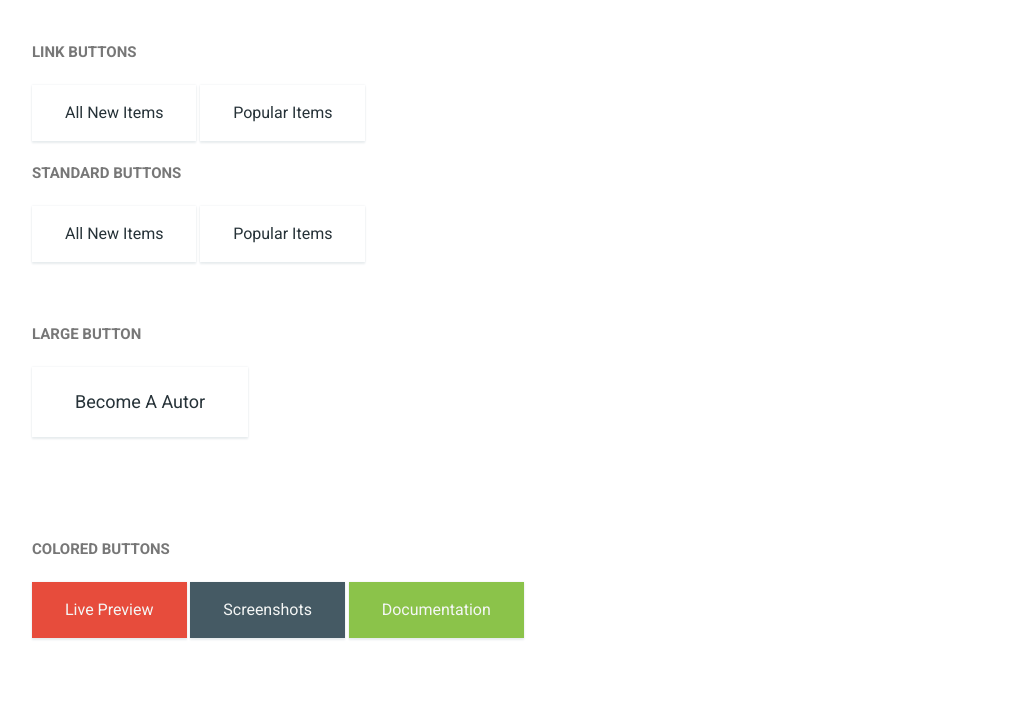
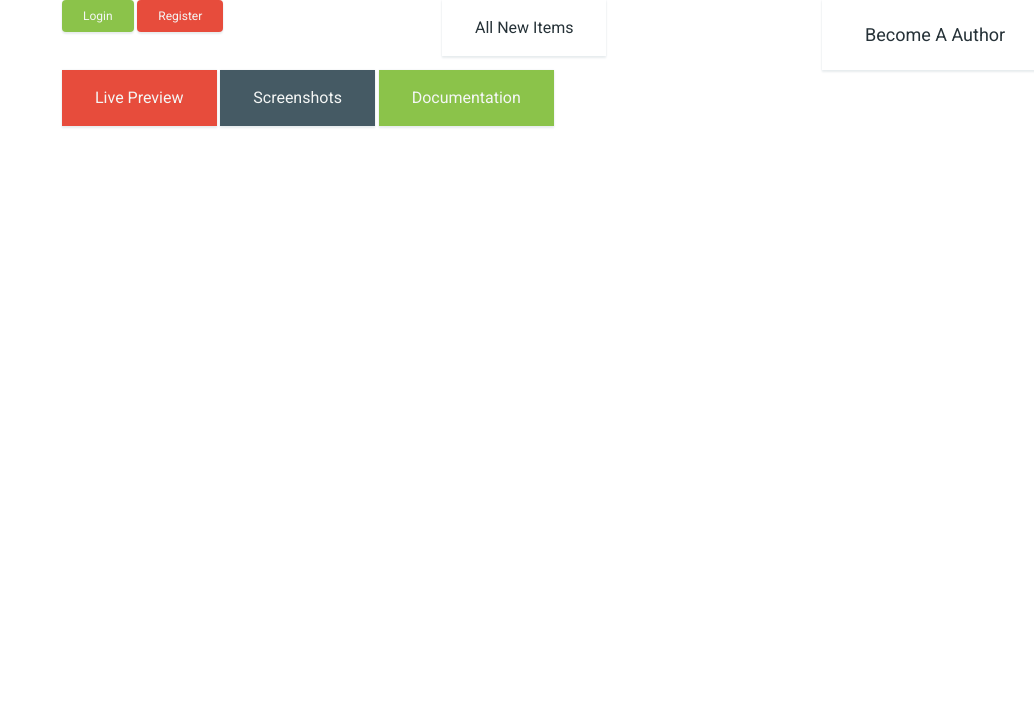
Before and after one commit to maxnywa/theme-magazin, a website: page app/btn.html in a window 1280 px wide. Shown: the whole page, without its empty margins (23-1057 px from the left). Drawn offline with nearby package versions, Linux system fonts and the light colour scheme; files that its build step writes are made by us from their sources.

Commit message:
Added styles for small and rounded buttons. Example - Login and Register buttons

```diff
--- a/app/btn.html
+++ b/app/btn.html
@@ -19,43 +19,27 @@
     <link rel="stylesheet" href="css/style.css">
 </head>
 <body>
-    <div class="btn-section">
-        <div class="title-section btn-title">
-            <span>Link buttons</span>
+    <div class="container">
+        <div class="row">
+            <div class="col">
+                <a href="#" class="btn-custom btn-small btn-green btn-rounded">Login</a>
+                <a href="#" class="btn-custom btn-small btn-red btn-rounded">Register</a>
+            </div>
+            <div class="col">
+                <a href="#" class="btn-custom">All New Items</a>
+            </div>
+            <div class="col">
+                <a href="#" class="btn-custom btn-large">Become A Author</a>
+            </div>
         </div>
-        <div class="btn-row">
-            <a href="#" class="btn-custom btn-default">All New Items</a>
-            <a href="#" class="btn-custom btn-default btn-small">Popular Items</a>
-        </div>
-        <div class="title-section btn-title">
-            <span>Standard Buttons</span>
-        </div>
-        <div class="btn-row">
-            <button class="btn-custom btn-default">All New Items</button>
-            <button class="btn-custom btn-default">Popular Items</button>
-        </div>
-    <div>
-    <div class="btn-section">
-        <div class="title-section btn-title">
-            <span>Large button</span>
-        </div>
-        <div class="btn-row">
-            <a href="#" class="btn-custom btn-default btn-large">Become A Autor</a>
+        <div class="row">
+            <div class="col">
+                <a href="#" class="btn-custom btn-red">Live Preview</a>
+                <a href="#" class="btn-custom btn-blue">Screenshots</a>
+                <a href="#" class="btn-custom btn-green">Documentation</a>
+            </div>
         </div>
     </div>
-        <div class="btn-section">
-            <div class="title-section btn-title">
-                <span>Colored buttons</span>
-            </div>
-            <div class="btn-row">
-                <a href="#" class="btn-custom btn-default btn-red">Live Preview</a>
-                <a href="#" class="btn-custom btn-default btn-blue">Screenshots</a>
-                <a href="#" class="btn-custom btn-default btn-green">Documentation</a>
-            </div>
-        <div>
-
-
-
 <!-- Optional JavaScript -->
 <!-- jQuery first, then Popper.js, then Bootstrap JS -->
 <script src="https://code.jquery.com/jquery-3.2.1.slim.min.js" integrity="sha384-KJ3o2DKtIkvYIK3UENzmM7KCkRr/rE9/Qpg6aAZGJwFDMVNA/GpGFF93hXpG5KkN" crossorigin="anonymous"></script>
--- a/app/css/components/btn.component.css
+++ b/app/css/components/btn.component.css
@@ -1,11 +1,3 @@
-/*====== RESET START ======*/
-button {
-    outline: none;
-    border: none;
-    cursor: pointer;
-    padding: 0;
-}
-/*====== RESET END ======*/
 /*====== DEFAULT COMPONENTS START ======*/
 .btn-title {
     text-transform: uppercase;
@@ -14,31 +6,25 @@ button {
 .btn-section {
     padding: 40px 0;
 }
-.title-section {
-    max-width: 1200px;
-    padding: 5px 15px;
-    margin: auto;
-}
-.btn-row {
-    max-width: 1200px;
-    padding: 20px 15px;
-    margin: auto;
-}
 .btn-custom {
     display: inline-block;
+    background-color: #fff;
+    color: #263238;
     padding: 20px 33px;
     font-size: 16px;
     font-weight: 400;
     -webkit-box-shadow: 0 2px 2px rgb(232,236,238), 0 0 2px rgb(232,236,238);
             box-shadow: 0 2px 2px rgb(232,236,238), 0 0 2px rgb(232,236,238);
 }
-.btn-custom.btn-default {
-    background-color: #fff;
-    color: #263238;
+.btn-custom:hover {
+    background-color: #f1f1f1;
 }
-
-.btn-custom.btn-default:hover {
-    background-color: #f1f1f1;
+.btn-custom.btn-rounded {
+    border-radius: 4px;
+}
+.btn-custom.btn-small {
+    padding: 10px 21px;
+    font-size: 12px;
 }
 .btn-custom.btn-large {
     padding: 26px 43px;
--- a/source/css/components/btn.component.css
+++ b/source/css/components/btn.component.css
@@ -1,11 +1,3 @@
-/*====== RESET START ======*/
-button {
-    outline: none;
-    border: none;
-    cursor: pointer;
-    padding: 0;
-}
-/*====== RESET END ======*/
 /*====== DEFAULT COMPONENTS START ======*/
 .btn-title {
     text-transform: uppercase;
@@ -14,30 +6,24 @@ button {
 .btn-section {
     padding: 40px 0;
 }
-.title-section {
-    max-width: 1200px;
-    padding: 5px 15px;
-    margin: auto;
-}
-.btn-row {
-    max-width: 1200px;
-    padding: 20px 15px;
-    margin: auto;
-}
 .btn-custom {
     display: inline-block;
+    background-color: #fff;
+    color: #263238;
     padding: 20px 33px;
     font-size: 16px;
     font-weight: 400;
     box-shadow: 0 2px 2px rgb(232,236,238), 0 0 2px rgb(232,236,238);
 }
-.btn-custom.btn-default {
-    background-color: #fff;
-    color: #263238;
+.btn-custom:hover {
+    background-color: #f1f1f1;
 }
-
-.btn-custom.btn-default:hover {
-    background-color: #f1f1f1;
+.btn-custom.btn-rounded {
+    border-radius: 4px;
+}
+.btn-custom.btn-small {
+    padding: 10px 21px;
+    font-size: 12px;
 }
 .btn-custom.btn-large {
     padding: 26px 43px;
```
